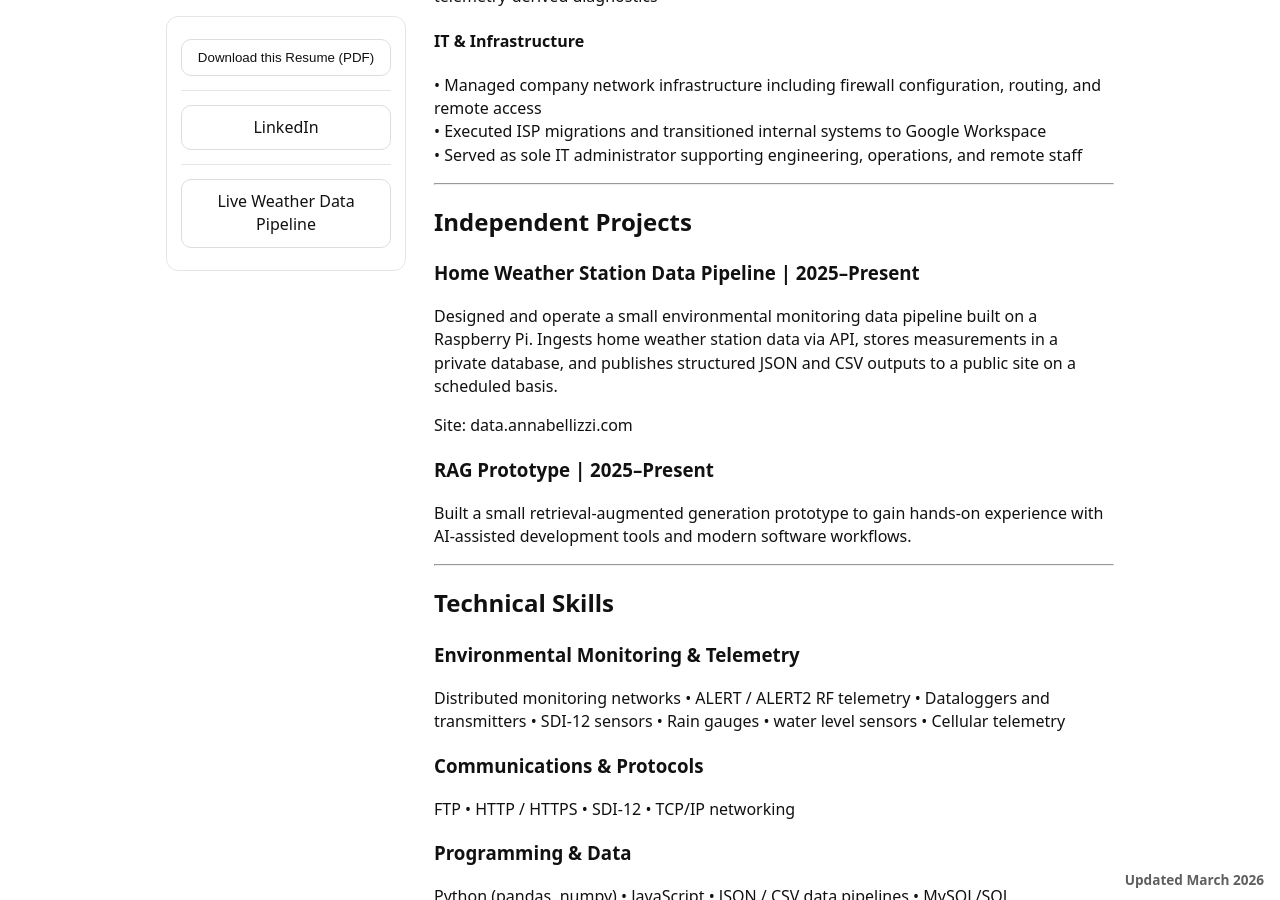
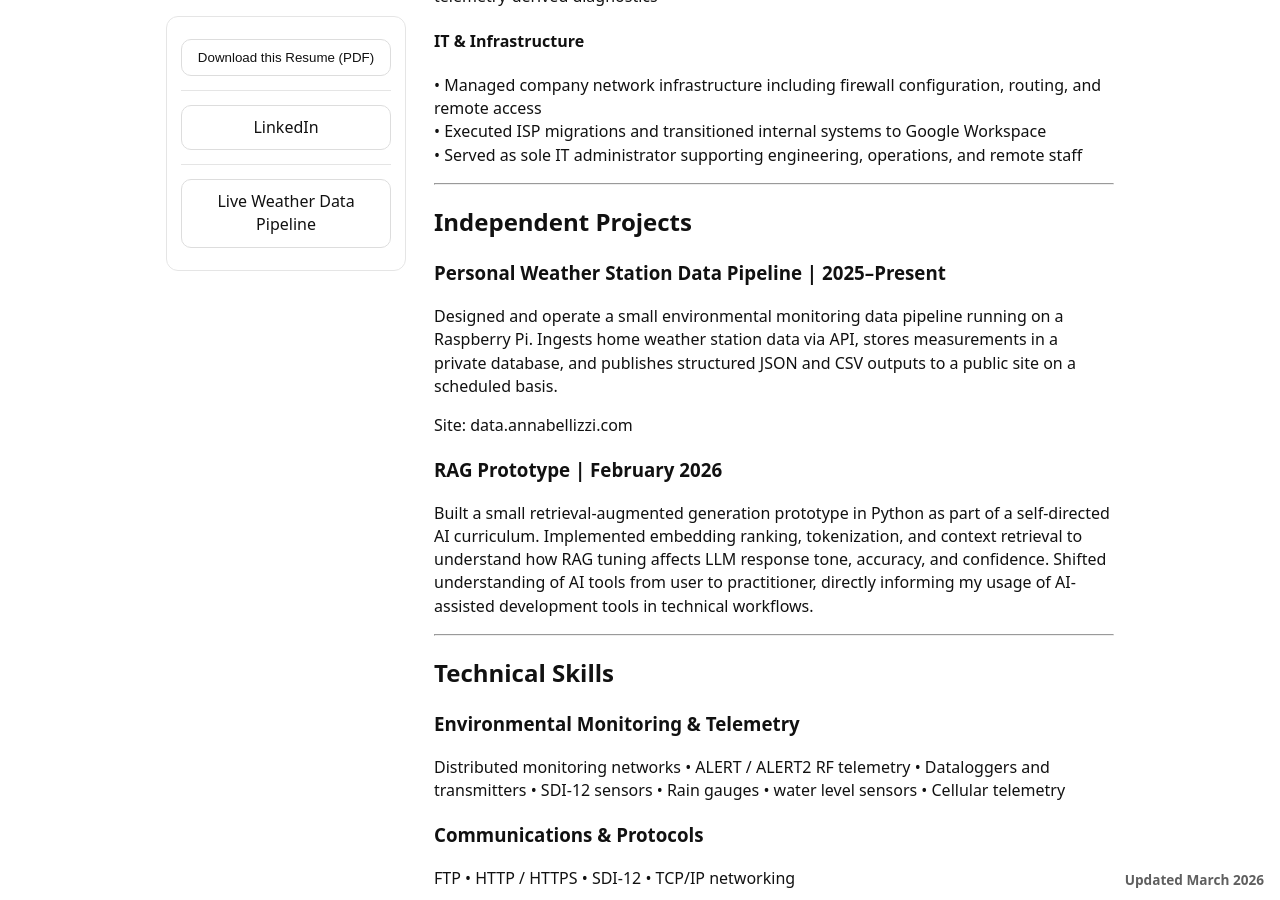
Before and after one commit to jostagirl/PublicResume, a Jekyll site: the page built from v/WWG/index.md, in a window 1280 px wide and 900 px high, scrolled down 2126 px. Built offline with Jekyll 4.4.1, drawn with Linux system fonts in a browser that asks for light colours; our own code applies the rules of GitHub Pages for plain Markdown files; some of the changed text lies outside the part shown.

Commit message:
Publish resume site update

```diff
--- a/v/WWG/index.md
+++ b/v/WWG/index.md
@@ -83,15 +83,15 @@ Hired to support the company’s centralized environmental data platform and tel
 
 ## Independent Projects
 
-### Home Weather Station Data Pipeline | 2025–Present
+### Personal Weather Station Data Pipeline | 2025–Present
 
-Designed and operate a small environmental monitoring data pipeline built on a Raspberry Pi. Ingests home weather station data via API, stores measurements in a private database, and publishes structured JSON and CSV outputs to a public site on a scheduled basis.
+Designed and operate a small environmental monitoring data pipeline running on a Raspberry Pi. Ingests home weather station data via API, stores measurements in a private database, and publishes structured JSON and CSV outputs to a public site on a scheduled basis.
 
 Site: data.annabellizzi.com
 
-### RAG Prototype | 2025–Present
+### RAG Prototype | February 2026
 
-Built a small retrieval-augmented generation prototype to gain hands-on experience with AI-assisted development tools and modern software workflows.
+Built a small retrieval-augmented generation prototype in Python as part of a self-directed AI curriculum. Implemented embedding ranking, tokenization, and context retrieval to understand how RAG tuning affects LLM response tone, accuracy, and confidence. Shifted understanding of AI tools from user to practitioner, directly informing my usage of AI-assisted development tools in technical workflows.
 
 ---
 
```
Also changed, not shown: other parts of v/WWG/index.md (+1 -1 lines).
